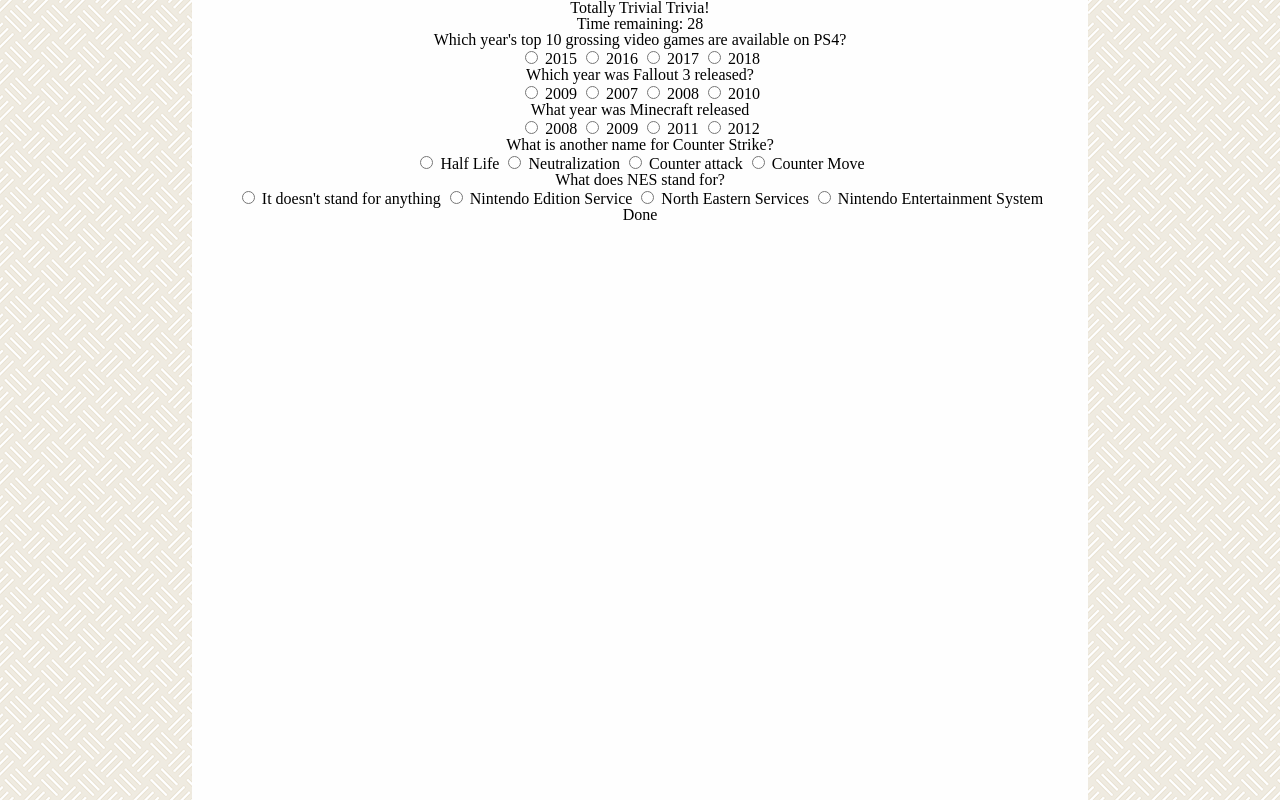
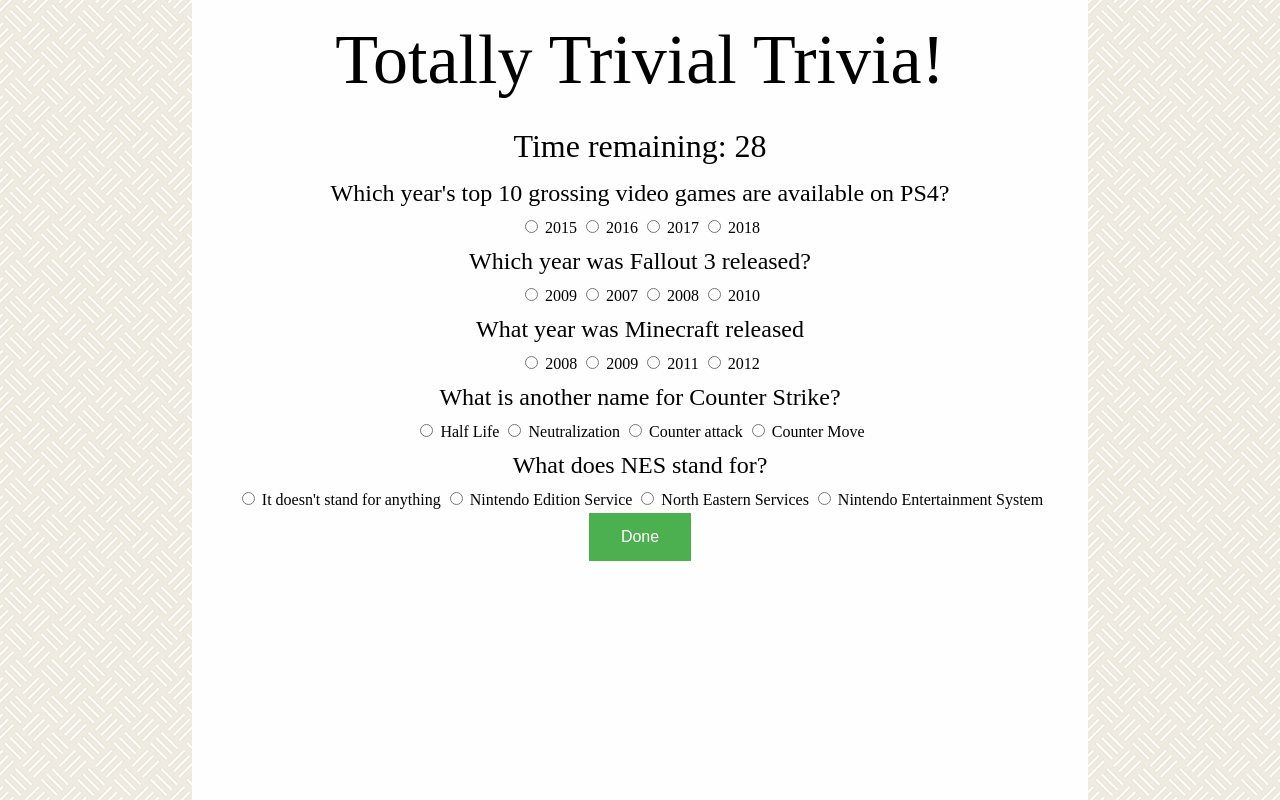
Before and after one commit to payton-burr/TriviaGame, a plain HTML site: page index.html in a window 1280 px wide. Both pictures are taken after a click on the button "Start". Drawn offline with nearby package versions, Linux system fonts and the light colour scheme.

Commit message:
adjusted html and added button-done functionality

```diff
--- a/assets/css/style.css
+++ b/assets/css/style.css
@@ -1,10 +1,10 @@
-html {
+html, body {
     height: 100%;
 }
 
 body {
     background-image: url("../images/floor-tile.png");
-    height: 100%;
+    line-height: 1.7;
 }
 
 .container {
@@ -14,3 +14,26 @@ body {
     text-align: center;
     background-color: #fefefe;
 }
+
+h1 {
+    font-size: 70px;
+}
+
+#button-start, #button-done {
+  background-color: #4CAF50; /* Green */
+  border: none;
+  color: white;
+  padding: 15px 32px;
+  text-align: center;
+  text-decoration: none;
+  display: inline-block;
+  font-size: 16px;
+}
+
+.question {
+    font-size: 24px;
+}
+
+h2, #time-remaining {
+    font-size: 2em;
+}
--- a/assets/javascript/app.js
+++ b/assets/javascript/app.js
@@ -97,3 +97,9 @@ function returnResult() {
     $('#answers-incorrect').text(answerIncorrect);
     $('#answers-unanswered').text(unAnswered);
 }
+
+$('#button-done').on("click", function() {
+    $('#screen-start').hide();
+    $('#screen-main').show();
+    returnResult();
+})
--- a/index.html
+++ b/index.html
@@ -23,7 +23,7 @@
 
         <div id="screen-main">
 
-            <p>Time remaining: <span id="timer">30</span></p>
+            <p id="time-remaining">Time remaining: <span id="timer">30</span></p>
 
             <div class="question">Which year's top 10 grossing video games are available on PS4?</div>
 
@@ -91,7 +91,7 @@
             </div>
 
 
-            <div id="button-done">Done</div>
+            <button id="button-done">Done</button>
 
         </div>
 
```
